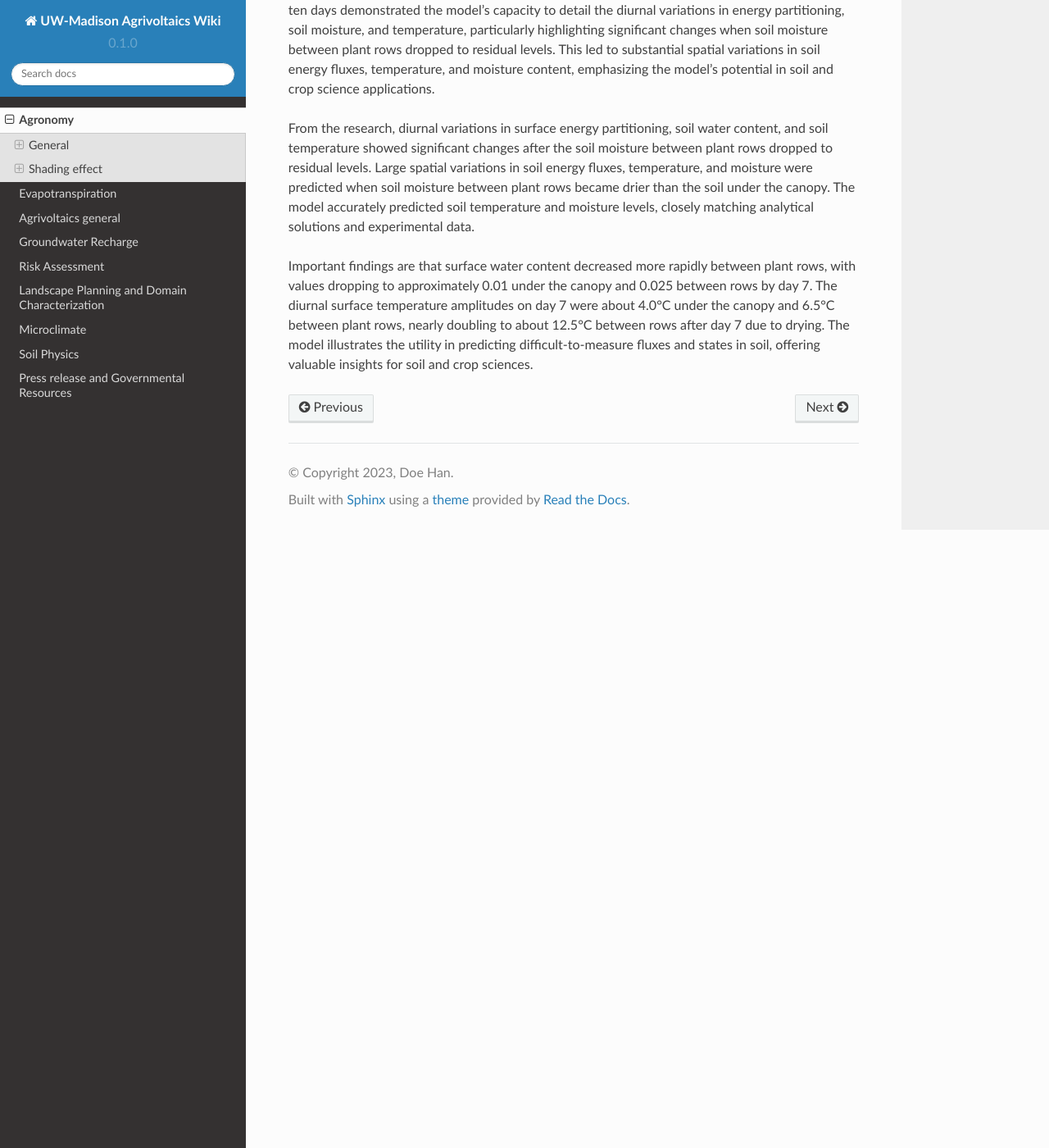
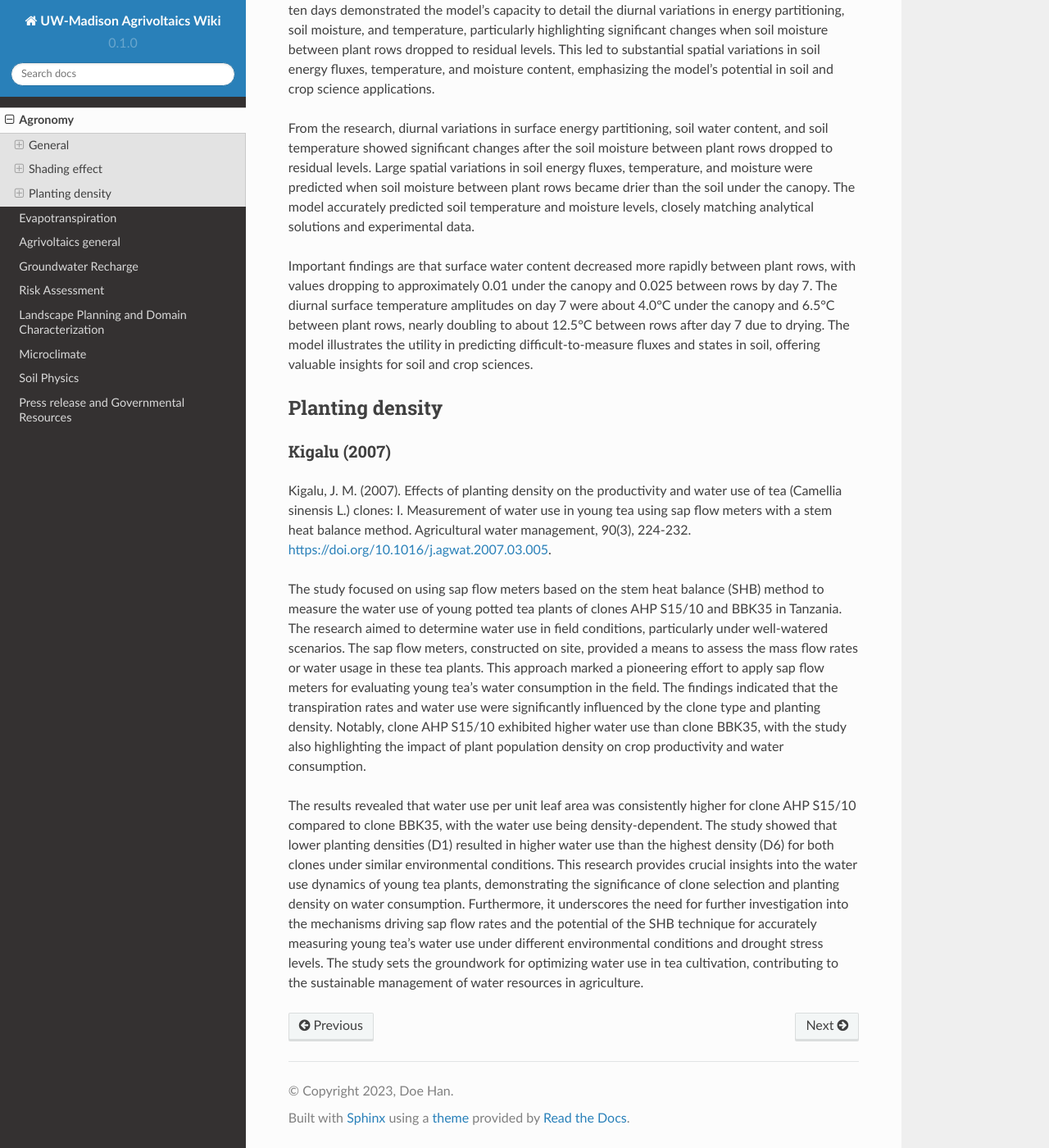
Before and after one commit to hanhydro/wiki, a Sphinx documentation site: the page built from docs/source/ag.rst, in a window 1280 px wide and 1400 px high, scrolled down 14083 px. Shown: the whole window at 82% size. Built offline with Sphinx 7.4.7 and the Read the Docs theme 2.0.0, drawn with Linux system fonts in a browser that asks for light colours; pages that are not in the unit, such as notebooks, are missing from menus.

Commit message:
Update ag.rst

```diff
--- a/docs/source/ag.rst
+++ b/docs/source/ag.rst
@@ -225,3 +225,13 @@ The research presents a numerical model for predicting the two-dimensional heat
 From the research, diurnal variations in surface energy partitioning, soil water content, and soil temperature showed significant changes after the soil moisture between plant rows dropped to residual levels. Large spatial variations in soil energy fluxes, temperature, and moisture were predicted when soil moisture between plant rows became drier than the soil under the canopy. The model accurately predicted soil temperature and moisture levels, closely matching analytical solutions and experimental data.
 
 Important findings are that surface water content decreased more rapidly between plant rows, with values dropping to approximately 0.01 under the canopy and 0.025 between rows by day 7. The diurnal surface temperature amplitudes on day 7 were about 4.0°C under the canopy and 6.5°C between plant rows, nearly doubling to about 12.5°C between rows after day 7 due to drying. The model illustrates the utility in predicting difficult-to-measure fluxes and states in soil, offering valuable insights for soil and crop sciences.
+
+Planting density
+-------------------
+Kigalu (2007)
+++++++++++++++++++++++++++++
+Kigalu, J. M. (2007). Effects of planting density on the productivity and water use of tea (Camellia sinensis L.) clones: I. Measurement of water use in young tea using sap flow meters with a stem heat balance method. Agricultural water management, 90(3), 224-232. https://doi.org/10.1016/j.agwat.2007.03.005.
+
+The study focused on using sap flow meters based on the stem heat balance (SHB) method to measure the water use of young potted tea plants of clones AHP S15/10 and BBK35 in Tanzania. The research aimed to determine water use in field conditions, particularly under well-watered scenarios. The sap flow meters, constructed on site, provided a means to assess the mass flow rates or water usage in these tea plants. This approach marked a pioneering effort to apply sap flow meters for evaluating young tea's water consumption in the field. The findings indicated that the transpiration rates and water use were significantly influenced by the clone type and planting density. Notably, clone AHP S15/10 exhibited higher water use than clone BBK35, with the study also highlighting the impact of plant population density on crop productivity and water consumption.
+
+The results revealed that water use per unit leaf area was consistently higher for clone AHP S15/10 compared to clone BBK35, with the water use being density-dependent. The study showed that lower planting densities (D1) resulted in higher water use than the highest density (D6) for both clones under similar environmental conditions. This research provides crucial insights into the water use dynamics of young tea plants, demonstrating the significance of clone selection and planting density on water consumption. Furthermore, it underscores the need for further investigation into the mechanisms driving sap flow rates and the potential of the SHB technique for accurately measuring young tea's water use under different environmental conditions and drought stress levels. The study sets the groundwork for optimizing water use in tea cultivation, contributing to the sustainable management of water resources in agriculture.
```
